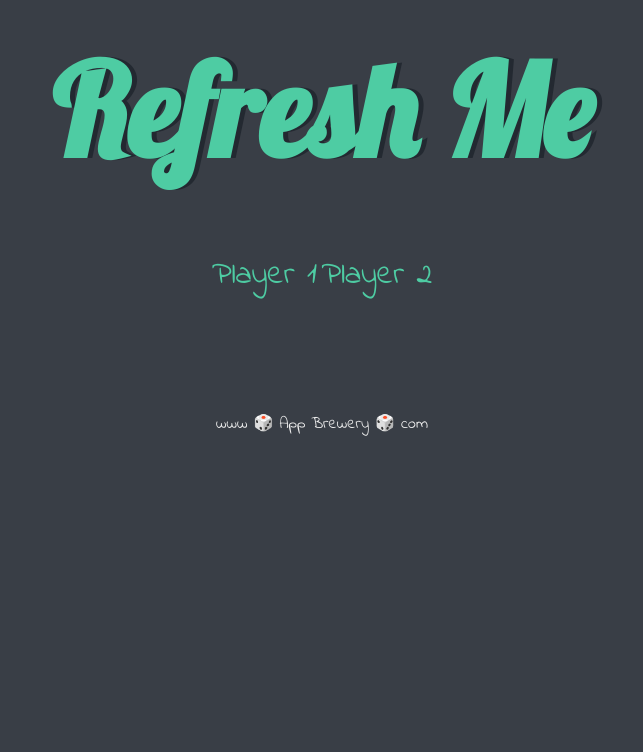
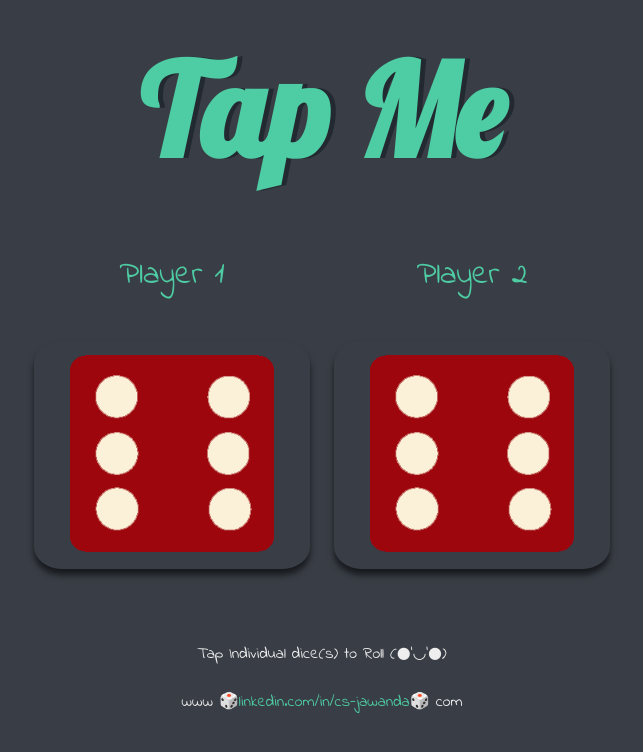
Before and after one commit to cypher-nullbyte/Dice, a plain HTML site: page index.html in a window 1280 px wide. Shown: the whole page, without its empty margins (318-961 px from the left). Drawn offline with Linux system fonts and the light colour scheme.

Commit message:
Made working WebApp

```diff
--- a/dicee.html
+++ b/index.html
@@ -10,24 +10,24 @@
   <body>
 
     <div class="container">
-      <h1>Refresh Me</h1>
+      <h1>Tap Me</h1>
 
       <div class="dice">
         <p>Player 1</p>
-        <img class="img1" src="">
+        <button type="button" onclick="player1()"><img class="img1" src="images/dice6.png"></button>
       </div>
 
       <div class="dice">
         <p>Player 2</p>
-        <img class="img2" src="">
+        <button type="button" onclick="player2()"><img class="img2" src="images/dice6.png"></button>
       </div>
 
     </div>
-
-
+  <script src="index.js"></script>
   </body>
 
   <footer>
-    www 🎲 App Brewery 🎲 com
+    Tap Individual dice(s) to Roll (●'◡'●)<br><br>
+    www 🎲<a href="https://www.linkedin.com/in/cs-jawanda" class="li">linkedin.com/in/cs-jawanda</a>🎲 com
   </footer>
 </html>
--- /dev/null
+++ b/index.js
@@ -0,0 +1,8 @@
+function player1(){
+randomNumber1=Math.trunc(Math.random()*6+1);
+document.querySelector("img.img1").setAttribute("src",`images/dice${randomNumber1}.png`);
+}
+function player2(){
+randomNumber2=Math.trunc(Math.random()*6+1);
+document.getElementsByClassName("img2")[0].setAttribute("src","images/dice"+randomNumber2+".png");
+}
--- a/styles.css
+++ b/styles.css
@@ -12,6 +12,7 @@
 
 body {
   background-color: #393E46;
+
 }
 
 h1 {
@@ -39,3 +40,17 @@ footer {
   font-family: 'Indie Flower', cursive;
 
 }
+button{
+  background-color: transparent;
+  border:none;
+  border-radius: 10%;
+  outline:none;
+  box-shadow: 0 6px 6px rgba(0, 0, 0, 0.6);
+  padding: 10px;
+  margin:10px;
+  cursor:pointer;
+}
+.li{
+  color: #4ECCA3;
+  text-decoration: none;
+}
```
